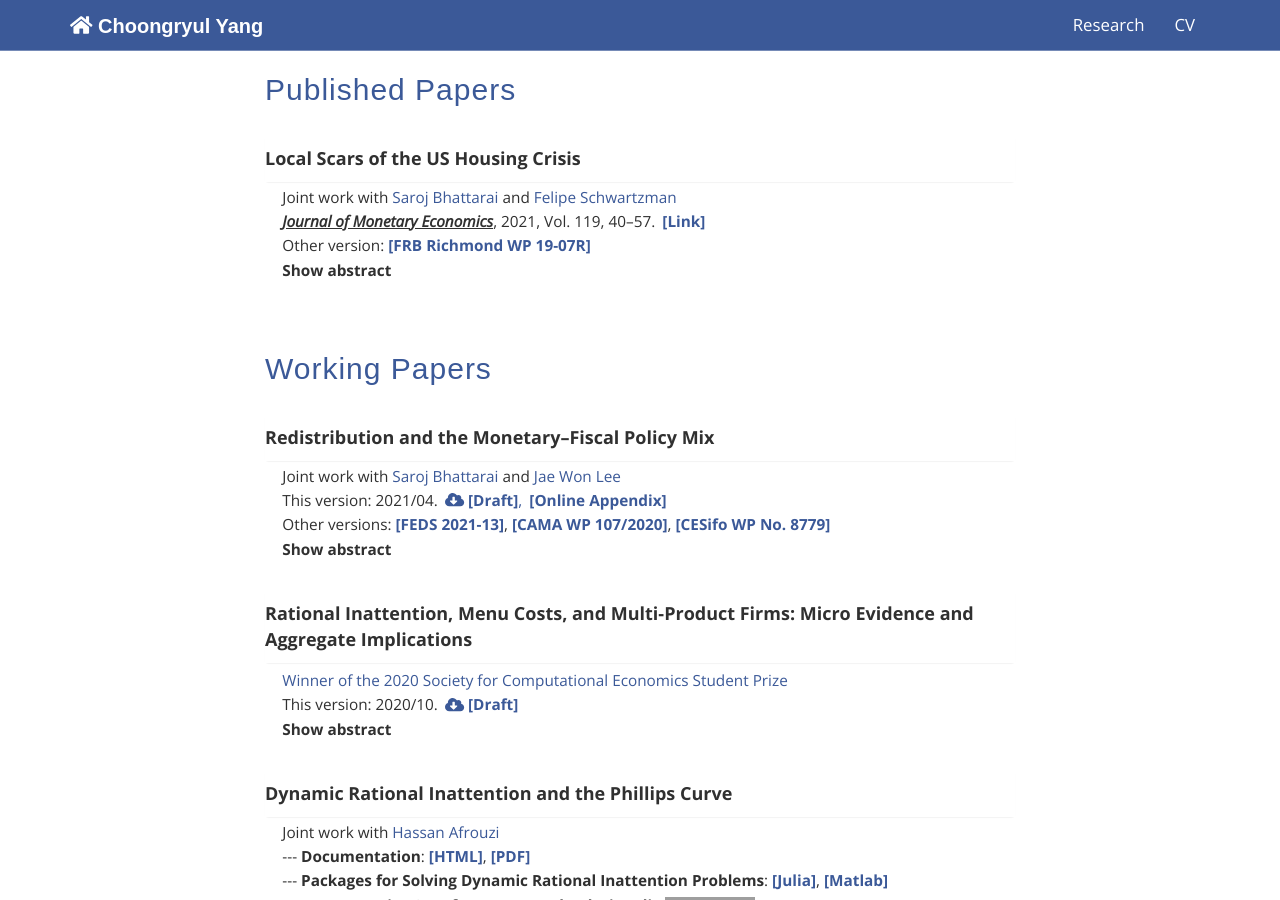
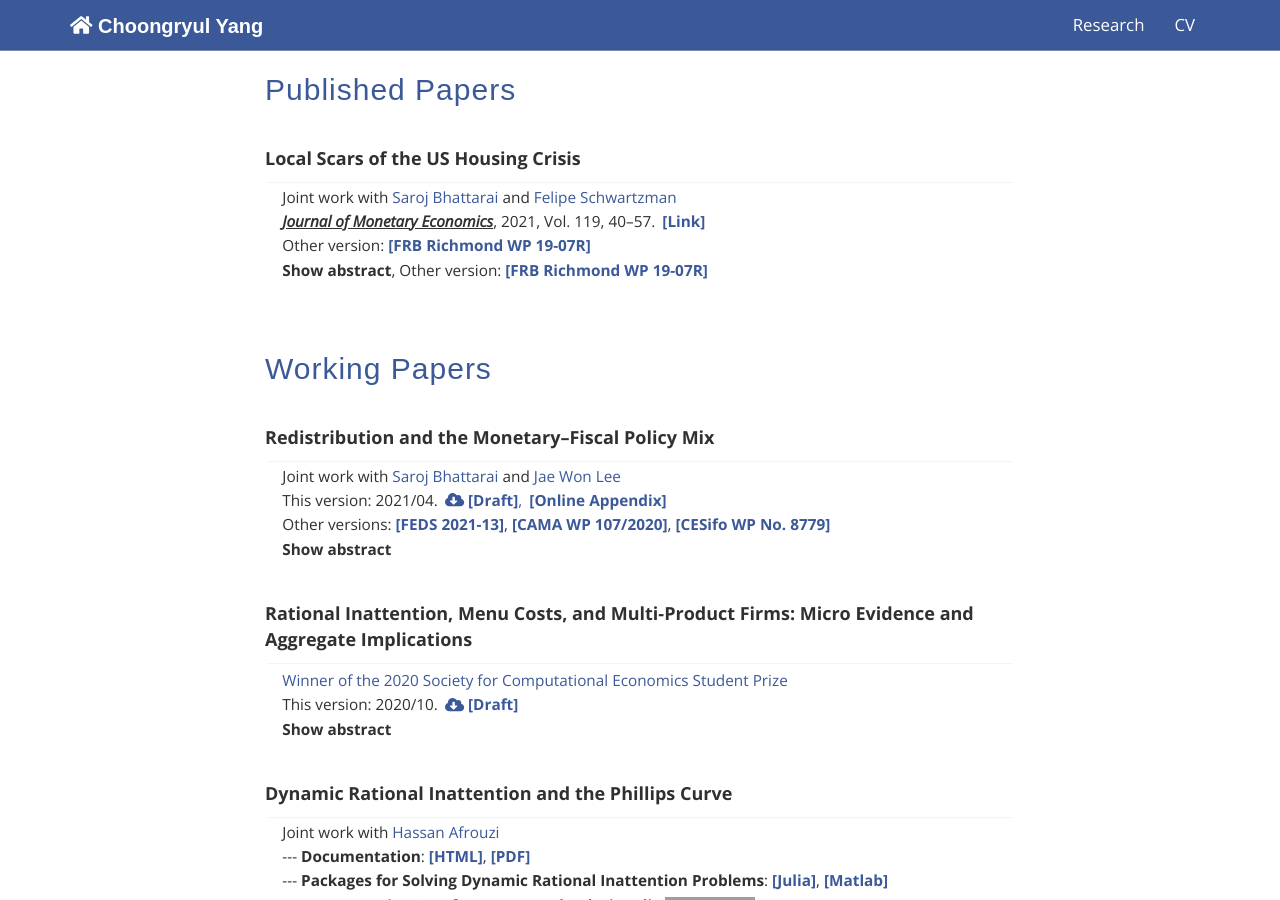
Before and after one commit to choongryulyang/choongryulyang.github.io, a Jekyll site: the page built from index.html, in a window 1280 px wide and 900 px high, scrolled down 887 px. Built offline with Jekyll 4.4.1, drawn with Linux system fonts in a browser that asks for light colours; grey boxes are pictures that could not be loaded.

Commit message:
Update index.html

```diff
--- a/index.html
+++ b/index.html
@@ -110,7 +110,10 @@
 
 						<p style="margin-bottom:0px; font-size: 11.5pt">
 						<a class="two" target="_blank" onclick="ga('send','event','BSY Abstract', 'Click', 'Design')">
-						<label for="BSY">abstract </label></a>
+						<label for="BSY">abstract </label></a>,
+						Other version:
+						<a class="two" style="color: #3b5998" href="https://www.richmondfed.org/-/media/richmondfedorg/publications/research/working_papers/2019/wp19-07.pdf" target="_blank" onclick="ga('send','event','BSY Other Version', 'Click', 'Design')">
+						<b>[FRB Richmond WP 19-07R]</b></a>
 						</p>
 
 						<input type="checkbox" id="BSY"/>
```
